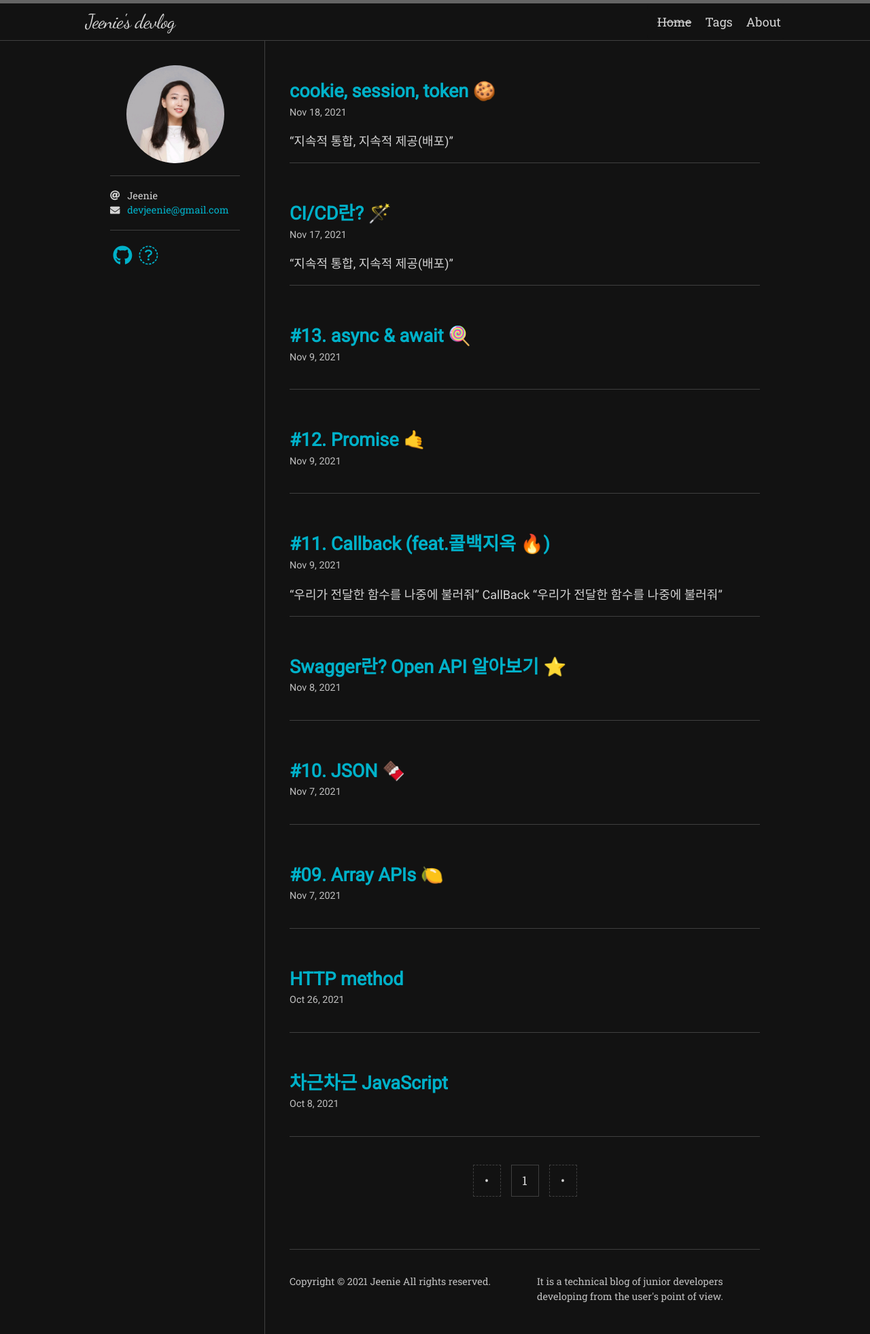
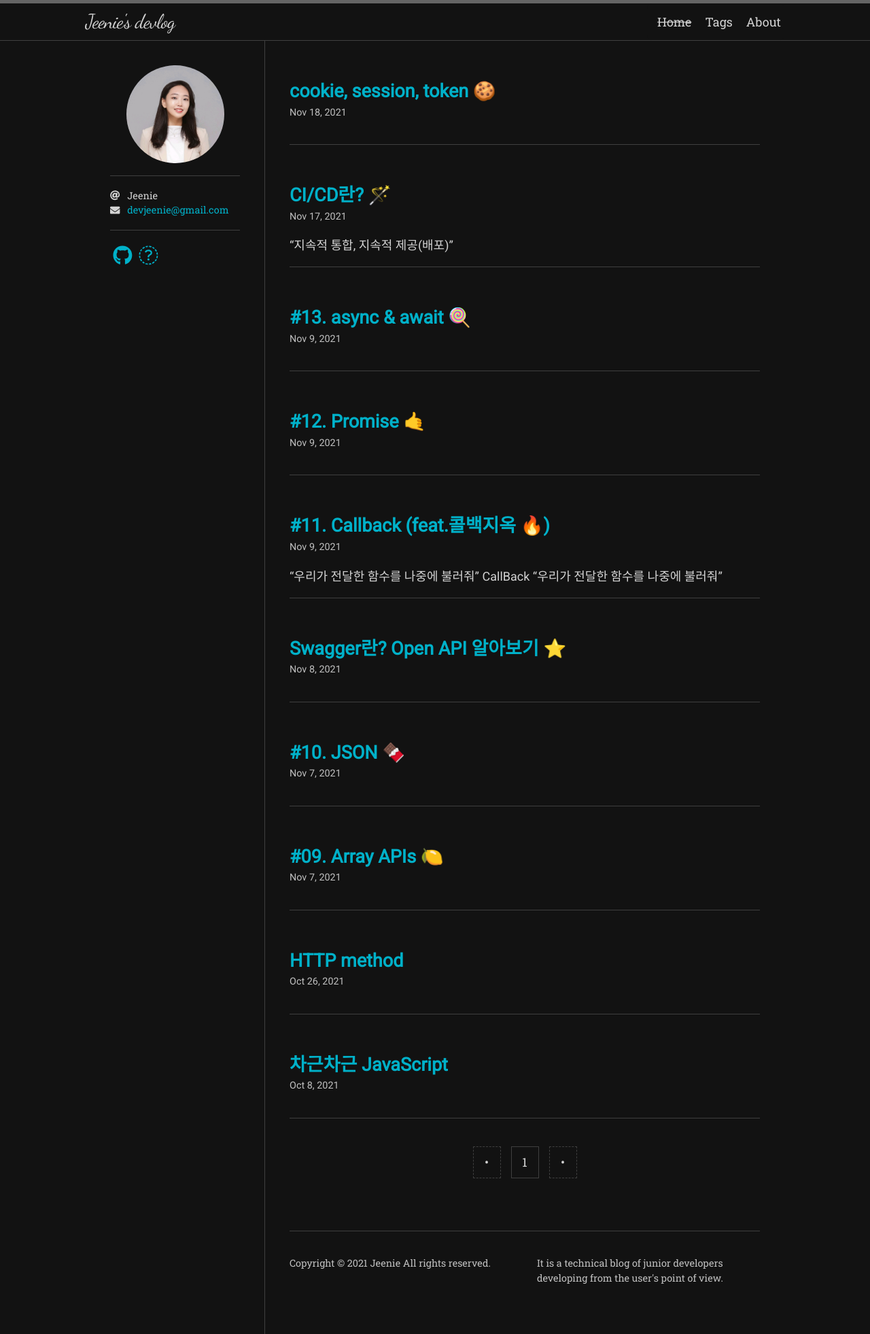
Before and after one commit to dev-Jeenie/dev-Jeenie.github.io, a Jekyll site: the page built from index.html, in a window 1280 px wide. Shown: the whole page at 68% size. Built offline with Jekyll 4.4.1, drawn with Linux system fonts in a browser that asks for light colours; nearby versions of some CDN libraries; some web fonts are replaced; the list of posts is cut into pages by our own code.

Commit message:
post:1118

```diff
--- a/_posts/2021-11-17-Cookie-session.md
+++ b/_posts/2021-11-17-Cookie-session.md
@@ -13,13 +13,12 @@
 ---
 
 ![]()
-"지속적 통합, 지속적 제공(배포)"
 
 # cookie
 
 서버는 쿠키를 이용 브라우저에 `내 정보를 기억`하기 위한 데이터를 넣을 수 있다.
 
-<img src="/assets/images/what_is_cookie.jpeg" /><br/>
+<img src="/assets/images/Cookie_what_is_cookie.jpeg" /><br/>
 
 1. 사이트에 방문하면 브라우저는 서버에 request를 보냄
 2. 서버는 모든 데이터와 내가 찾던 페이지 정보를 가지고 response함
```
